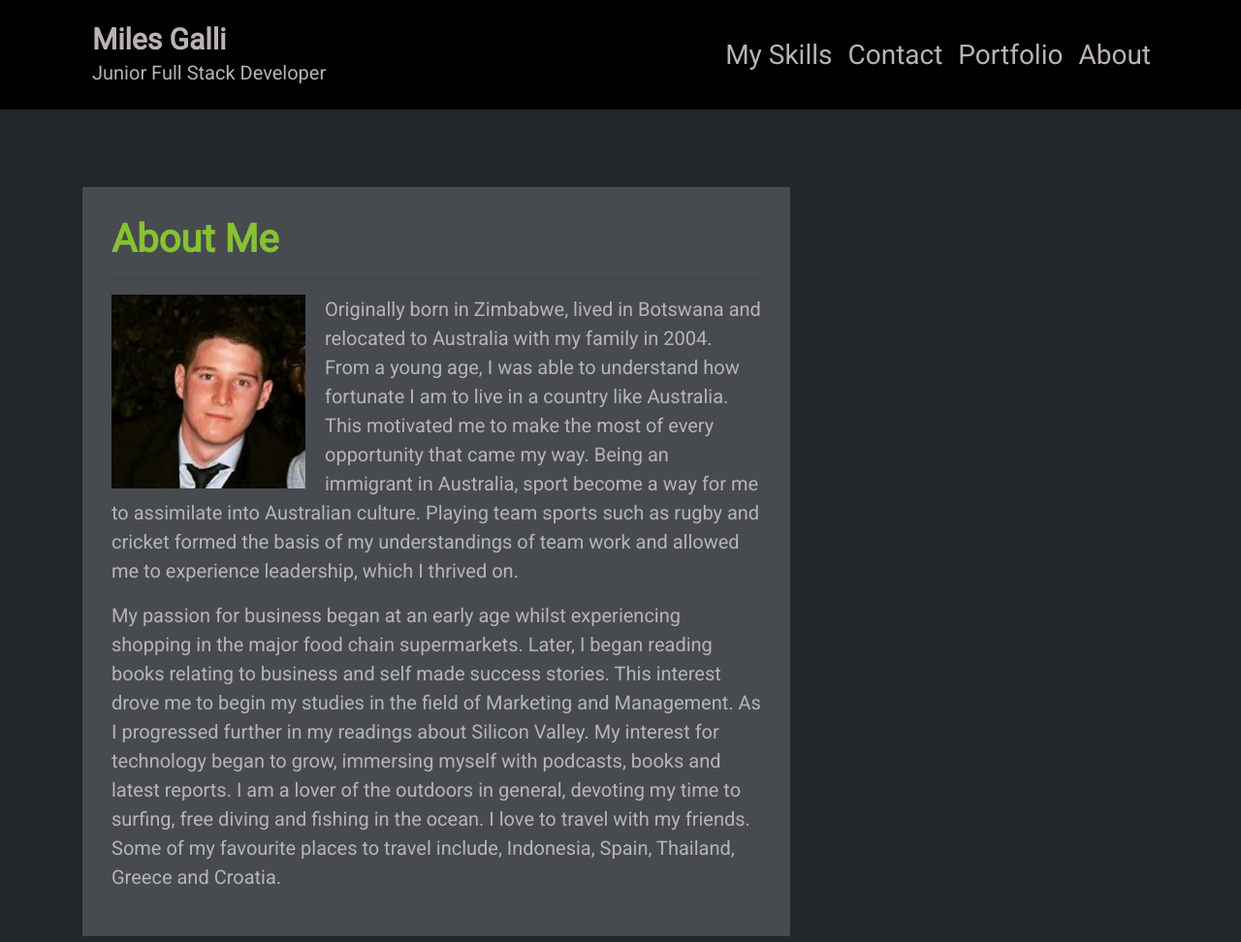
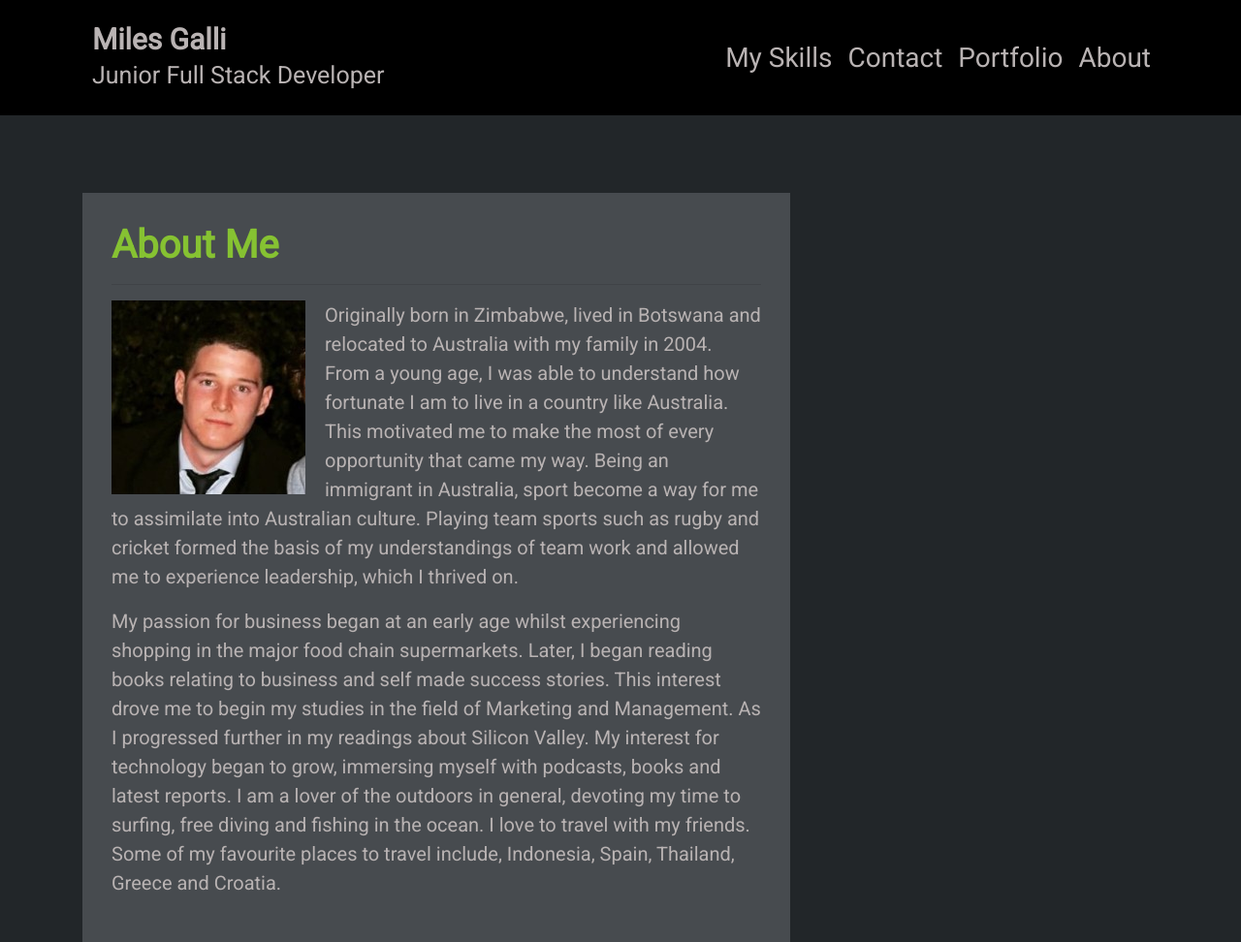
Before and after one commit to milesgalli/portfolio-updated, a plain HTML site: page index.html in a window 1280 px wide. Shown: the top 972 px of the page at 97% size. Drawn offline with nearby package versions, Linux system fonts and the light colour scheme.

Commit message:
more changes

```diff
--- a/index.html
+++ b/index.html
@@ -26,7 +26,7 @@
         <ul class="navbar-nav ml-auto mt-2 mt-lg-0">
           <a class="navbar-brand" href="skills.html" id="logo"
             >Miles Galli
-            <h5>Junior Full Stack Developer</h5>
+            <h5 class="nav-subtitle">Junior Full Stack Developer</h5>
           </a>
         </ul>
         <button
--- a/style.css
+++ b/style.css
@@ -35,6 +35,10 @@ main {
   color: #4aaaa5;
   font-family:  'Roboto', sans-serif;
   font-weight: bold;
+}
+
+.nav-subtitle{
+  font-size: 25px;
 }
 
 /* NAV START */
```
Also changed, not shown: contact.html (+1 -1 lines), portfolio.html (+2 -2 lines), skills.html (+1 -1 lines).
